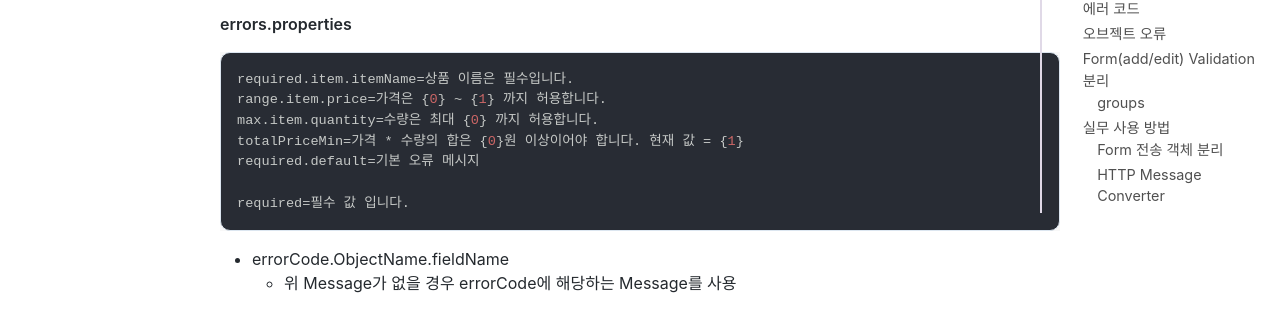
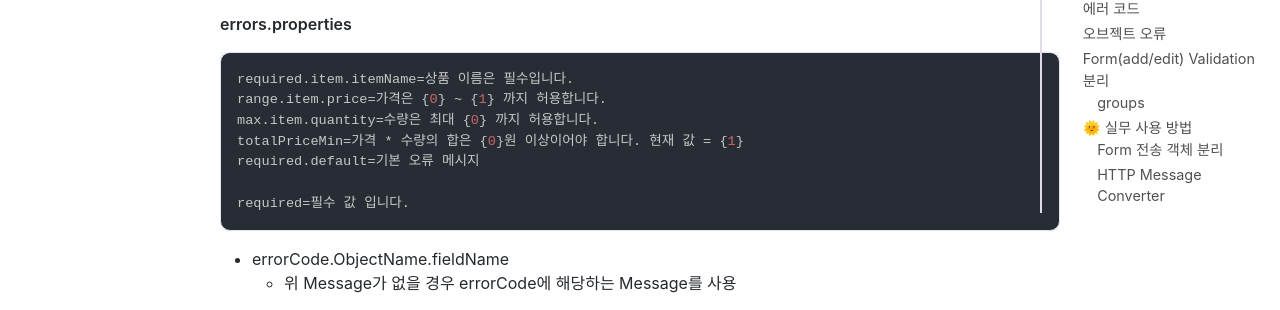
Before and after one commit to jihunparkme/jihunparkme.github.io, a Jekyll site: the page built from _posts/2021-10-12-Spring-MVC-Part2-Validation.md, in a window 1280 px wide and 900 px high, scrolled down 903 px. Shown: the part 450-760 px from the top of the window. Built offline with Jekyll 4.4.1, drawn with Linux system fonts in a browser that asks for light colours; nearby versions of some CDN libraries; comment, search, counter and statistics services are not loaded.

Commit message:
강조 표시 추가

````diff
--- a/_posts/2021-10-12-Spring-MVC-Part2-Validation.md
+++ b/_posts/2021-10-12-Spring-MVC-Part2-Validation.md
@@ -443,7 +443,7 @@ public String edit2(@PathVariable Long itemId, @Validated(UpdateCheck.class) @Mo
 }
 ```
 
-## 실무 사용 방법
+## 🌞 실무 사용 방법
 
 ### Form 전송 객체 분리
 
````
Also changed, not shown: _posts/2021-10-13-Spring-MVC-Part2-Login.md (+1 -1 lines).
